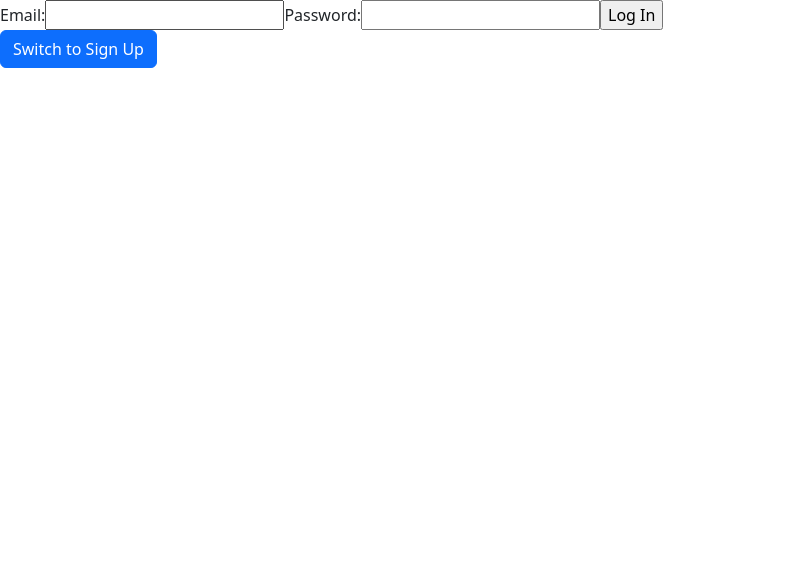
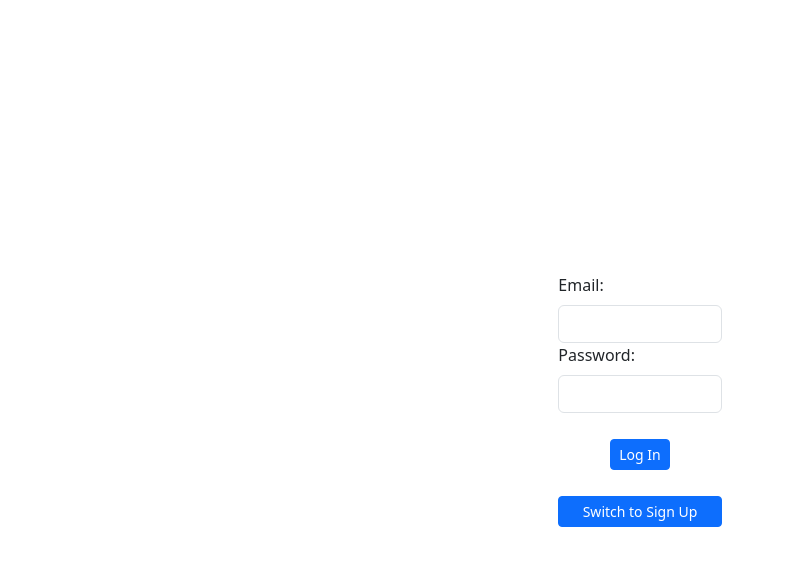
Before and after one commit to GaboUCR/Fit, a React (Create React App) app in the folder cliente/: page / in a window 1280 px wide. Shown: the top 566 px of the page, without its empty margins (0-785 px from the left). Built offline with nearby package versions, Linux system fonts and the light colour scheme.

Commit message:
Los formularios se ven mejor

```diff
--- a/cliente/src/App.css
+++ b/cliente/src/App.css
@@ -12,6 +12,12 @@
     animation: App-logo-spin infinite 20s linear;
   }
 }
+
+.btn-custom {
+  padding: 10px 20px;  /* ajusta estos valores a tu gusto */
+  width: 100%; /* esto hará que todos los botones tengan el mismo ancho */
+}
+
 
 .App-header {
   background-color: #282c34;
--- /dev/null
+++ b/cliente/src/AuthForm.css
@@ -0,0 +1,5 @@
+.auth-container {
+    min-height: 100vh;
+    display: flex;
+    align-items: center;
+  }
--- a/cliente/src/AuthForm.js
+++ b/cliente/src/AuthForm.js
@@ -1,7 +1,11 @@
 import React from 'react';
 import LogIn from './LogIn';
 import SignUp from './SignUp';
-import { Button } from 'react-bootstrap';
+import Button from 'react-bootstrap/Button';
+import Container from 'react-bootstrap/Container';
+import Row from 'react-bootstrap/Row';
+import Col from 'react-bootstrap/Col';
+import './AuthForm.css';
 
 class AuthForm extends React.Component {
   constructor(props) {
@@ -19,12 +23,16 @@ class AuthForm extends React.Component {
 
   render() {
     return (
-      <div>
-        {this.state.isLogIn ? <LogIn /> : <SignUp />}
-        <Button onClick={this.toggleForm}>
-          Switch to {this.state.isLogIn ? 'Sign Up' : 'Log In'}
-        </Button>
-      </div>
+      <Container className="auth-container justify-content-center">
+        <Row className="justify-content-center">
+          <Col xs={12} md={8}>
+            {this.state.isLogIn ? <LogIn /> : <SignUp />}
+            <Button className="mt-3 btn-sm btn-custom" variant="primary" onClick={this.toggleForm}>
+              Switch to {this.state.isLogIn ? 'Sign Up' : 'Log In'}
+            </Button>
+          </Col>
+        </Row>
+      </Container>
     );
   }
 }
--- a/cliente/src/LogIn.js
+++ b/cliente/src/LogIn.js
@@ -1,4 +1,5 @@
 import React from 'react';
+import { Form, Button } from 'react-bootstrap';
 
 class LogIn extends React.Component {
   constructor(props) {
@@ -23,17 +24,21 @@ class LogIn extends React.Component {
 
   render() {
     return (
-      <form onSubmit={this.handleSubmit}>
-        <label>
-          Email:
-          <input type="email" name="email" onChange={this.handleInputChange} />
-        </label>
-        <label>
-          Password:
-          <input type="password" name="password" onChange={this.handleInputChange} />
-        </label>
-        <input type="submit" value="Log In" />
-      </form>
+      <Form onSubmit={this.handleSubmit}>
+        <Form.Group>
+          <Form.Label>Email:</Form.Label>
+          <Form.Control type="email" name="email" onChange={this.handleInputChange} />
+        </Form.Group>
+        <Form.Group>
+          <Form.Label>Password:</Form.Label>
+          <Form.Control type="password" name="password" onChange={this.handleInputChange} />
+        </Form.Group>
+        <div className="d-flex mt-3 justify-content-center btn-custom">
+          <Button type="submit" className="btn-sm">
+            Log In
+          </Button>
+        </div>
+      </Form>
     );
   }
 }
--- a/cliente/src/SignUp.js
+++ b/cliente/src/SignUp.js
@@ -1,4 +1,5 @@
 import React from 'react';
+import { Form, Button } from 'react-bootstrap';
 
 class SignUp extends React.Component {
   constructor(props) {
@@ -24,21 +25,25 @@ class SignUp extends React.Component {
 
   render() {
     return (
-      <form onSubmit={this.handleSubmit}>
-        <label>
-          Name:
-          <input type="text" name="name" onChange={this.handleInputChange} />
-        </label>
-        <label>
-          Email:
-          <input type="email" name="email" onChange={this.handleInputChange} />
-        </label>
-        <label>
-          Password:
-          <input type="password" name="password" onChange={this.handleInputChange} />
-        </label>
-        <input type="submit" value="Sign Up" />
-      </form>
+      <Form onSubmit={this.handleSubmit}>
+        <Form.Group>
+          <Form.Label>Name:</Form.Label>
+          <Form.Control type="text" name="name" onChange={this.handleInputChange} />
+        </Form.Group>
+        <Form.Group>
+          <Form.Label>Email:</Form.Label>
+          <Form.Control type="email" name="email" onChange={this.handleInputChange} />
+        </Form.Group>
+        <Form.Group>
+          <Form.Label>Password:</Form.Label>
+          <Form.Control type="password" name="password" onChange={this.handleInputChange} />
+        </Form.Group>
+        <div className="d-flex mt-3 justify-content-center btn-custom">
+          <Button type="submit" className="btn-sm">
+            Sign Up
+          </Button>
+        </div>
+      </Form>
     );
   }
 }
```
